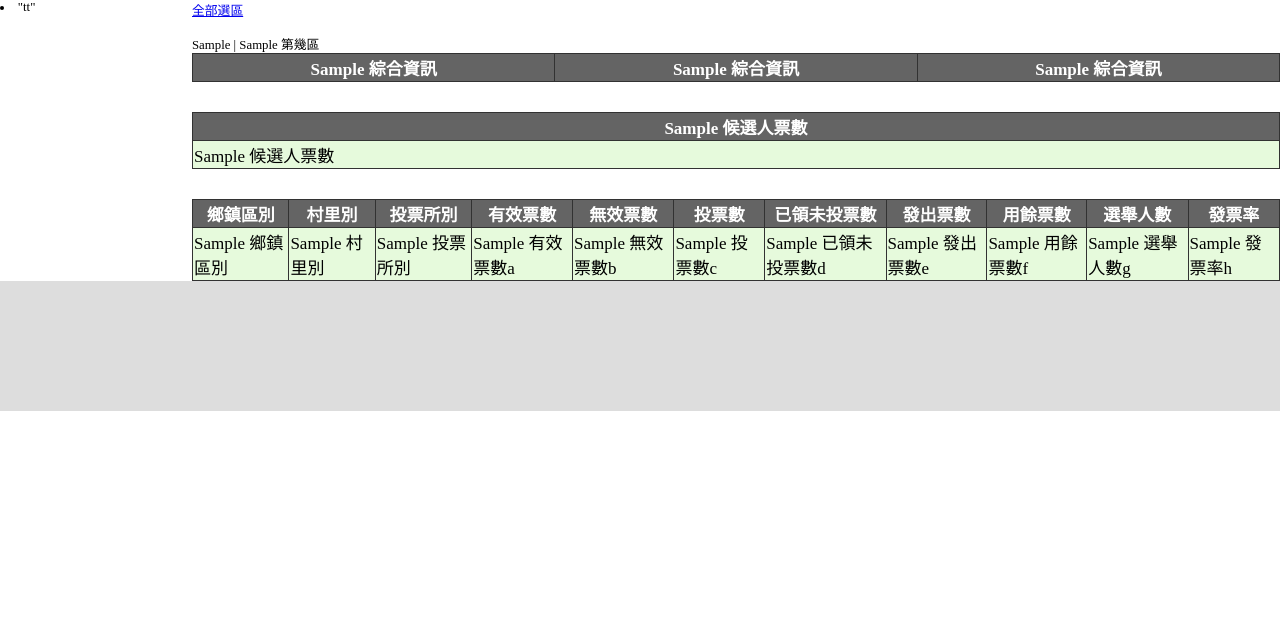
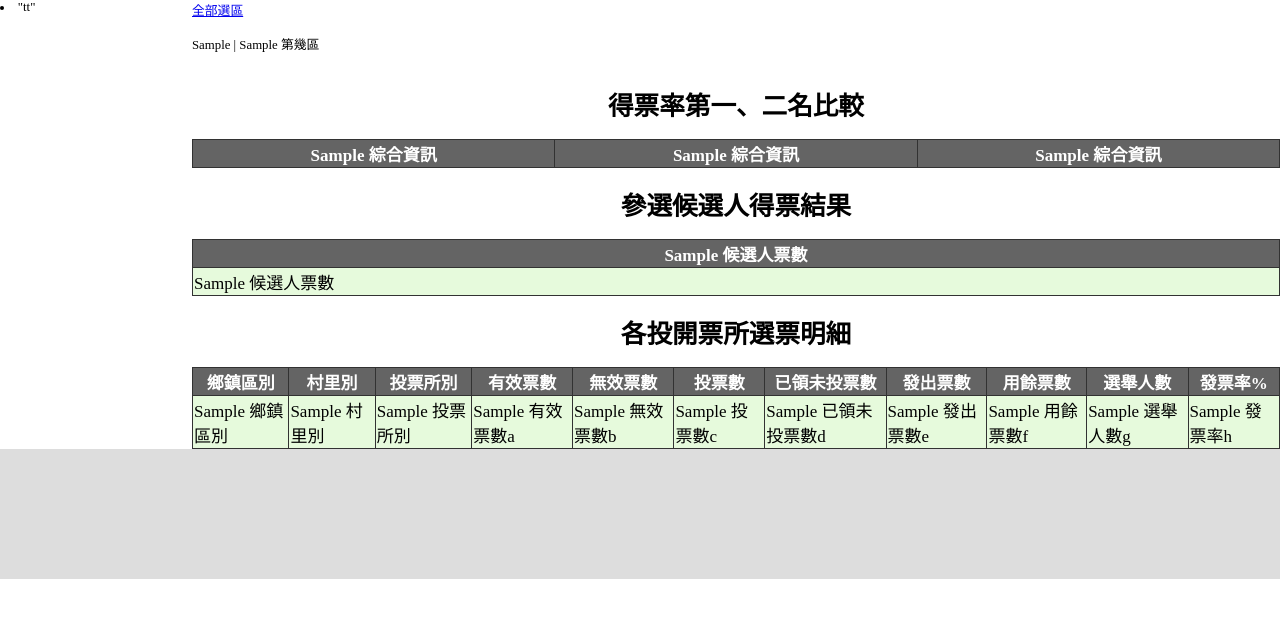
Before and after one commit to sih4sing5hong5/kuat4_moo5-tng5, a Django app: template 選區資料/templates/選區資料/選區.html in a window 1280 px wide. Shown: the part 130-748 px from the top of the page. Run offline with Django 3.2, Linux system fonts and the light colour scheme; the template is opened without the code that fills it: most values are stand-ins (such as "Sample title", 1, 10 or a date in 2020).

Commit message:
table標題，ex: <h1 class = tableHead>得票率第一、二名比較</h1>

```diff
--- a/選區資料/static/文章/format.css
+++ b/選區資料/static/文章/format.css
@@ -1,3 +1,9 @@
+h1.tableHead
+{
+	text-align:center;
+	font-family: 標楷體;
+}
+
 table.t1
 {
 	width: 100%;
--- a/選區資料/templates/選區資料/全部選區.html
+++ b/選區資料/templates/選區資料/全部選區.html
@@ -1,6 +1,7 @@
 {% extends "選區資料/框.html" %}
 
 {% block 內容 %}
+	<h1 class = tableHead>各選區選舉結果與得票率第一、二名比較</h1>
 	<table class = t1>
 		<tr class = top>
 		<td> 縣市</td>
--- a/選區資料/templates/選區資料/選區.html
+++ b/選區資料/templates/選區資料/選區.html
@@ -1,7 +1,8 @@
 {% extends "選區資料/框.html" %}
 
 {% block 內容 %}
-	<div>{{ 選區.縣市 }} | {{ 選區.第幾區 }}</div>
+	<div>{{ 選區.縣市 }} | {{ 選區.第幾區 }}</div><br>
+	<h1 class = tableHead>得票率第一、二名比較</h1>
 	<table class=t1>
 	{% load 選區資料.樣版工具 %}
 	<tr class = top>
@@ -16,9 +17,7 @@
 	{% endfor %}
 	</tr>
 	</table>
-	<br>
-	<br>
-
+	<h1 class = tableHead>參選候選人得票結果</h1>
 	<table class=t1>
 		<tr class=top>
 			{% for 人,票 in 選區.候選人票數 %}
@@ -35,10 +34,7 @@
 			{% endfor %}
 		</tr>
 	</table>
-
-	<br>
-	<br>
-
+	<h1 class = tableHead>各投開票所選票明細</h1>
 	<table class=t1>
 		<tr class=top>
 		<td>鄉鎮區別</td>
@@ -51,7 +47,7 @@
 		<td>發出票數</td>
 		<td>用餘票數</td>
 		<td>選舉人數</td>
-		<td>發票率</td>
+		<td>發票率%</td>
 		</tr>
 		{% for 投開票所 in 選區.投開票所.all %}
 			<tr>
```
